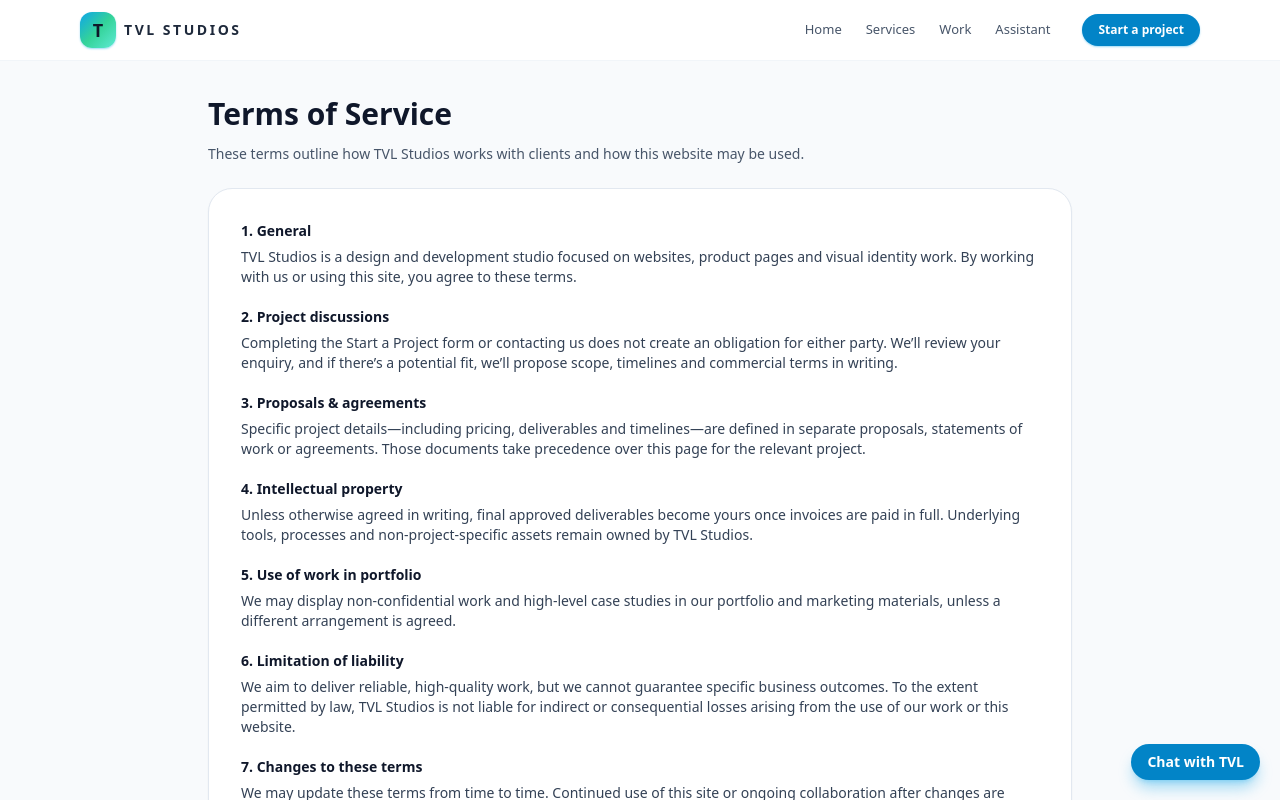
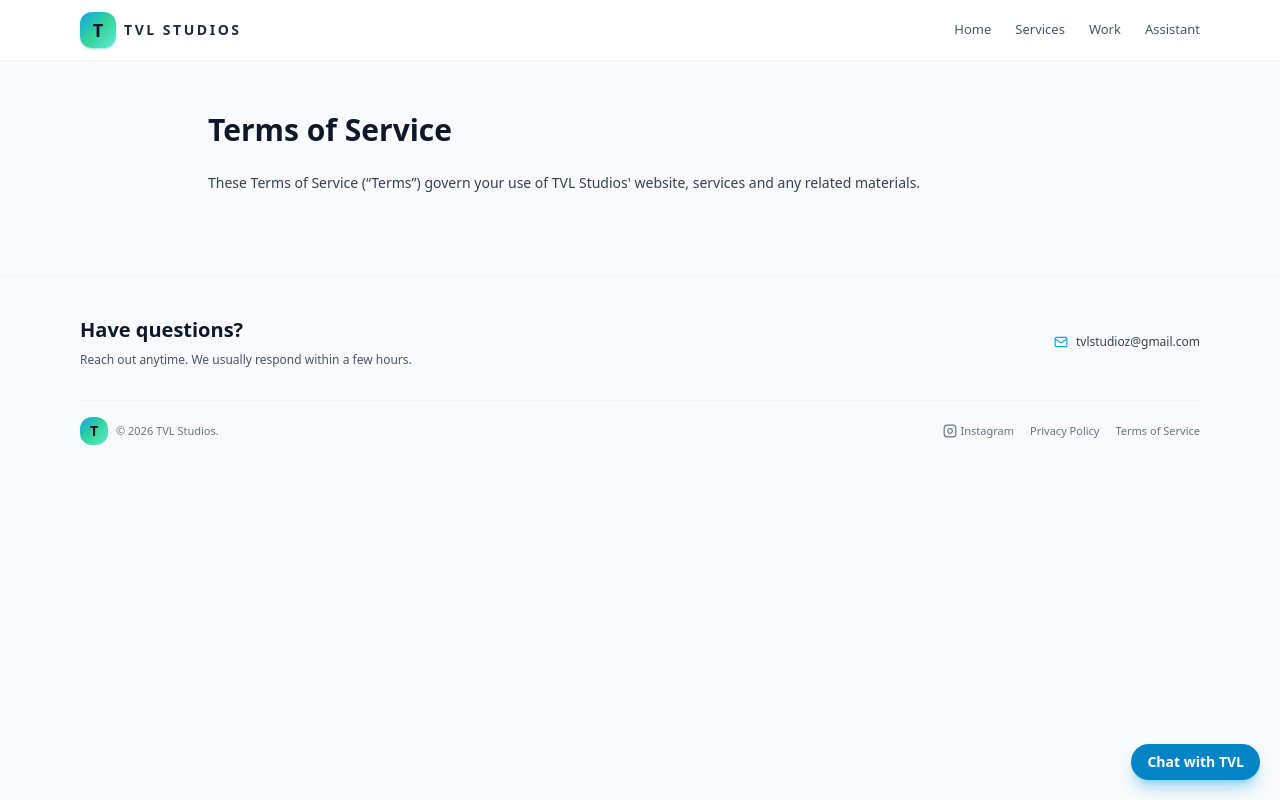
Before and after one commit to Umday-231105/tvlstudios, a Next.js app: page /terms-of-service in a window 1280 px wide. Shown: the top 800 px of the page. Built offline with nearby package versions, Linux system fonts and the light colour scheme.

Commit message:
Update page.jsx

```diff
--- a/src/app/terms-of-service/page.jsx
+++ b/src/app/terms-of-service/page.jsx
@@ -1,7 +1,6 @@
 "use client";
-
 import React, { useState, useEffect } from "react";
-import { Menu, X } from "lucide-react";
+import { Menu, X, Instagram as InstagramIcon, Mail } from "lucide-react";
 
 // ---------------- NAVBAR ----------------
 const Navbar = () => {
@@ -14,12 +13,6 @@ const Navbar = () => {
     return () => window.removeEventListener("scroll", onScroll);
   }, []);
 
-  const openAssistant = () => {
-    if (typeof window !== "undefined") {
-      window.dispatchEvent(new Event("tvl-open-assistant"));
-    }
-  };
-
   return (
     <nav
       className={`fixed top-0 left-0 right-0 z-40 transition-all duration-300 ${
@@ -29,45 +22,22 @@ const Navbar = () => {
       }`}
     >
       <div className="max-w-6xl mx-auto px-4 py-3 flex items-center justify-between">
-        {/* Logo */}
         <a href="/" className="flex items-center gap-2 group">
           <div className="w-9 h-9 rounded-xl bg-gradient-to-br from-sky-500 via-emerald-400 to-teal-300 flex items-center justify-center shadow-sm shadow-sky-500/40">
             <span className="text-slate-900 font-semibold text-lg">T</span>
           </div>
-          <span className="font-semibold text-sm tracking-[0.18em] uppercase text-slate-800 group-hover:text-slate-900">
+          <span className="font-semibold text-sm tracking-[0.18em] uppercase text-slate-800">
             TVL Studios
           </span>
         </a>
 
-        {/* Desktop nav */}
         <div className="hidden md:flex items-center gap-6 text-[13px] text-slate-600">
-          <a href="/" className="hover:text-slate-900 transition-colors">
-            Home
-          </a>
-          <a href="/#services" className="hover:text-slate-900 transition-colors">
-            Services
-          </a>
-          <a href="/#work" className="hover:text-slate-900 transition-colors">
-            Work
-          </a>
-
-          <button
-            type="button"
-            onClick={openAssistant}
-            className="hover:text-sky-600 transition-colors"
-          >
-            Assistant
-          </button>
-
-          <button
-            onClick={() => (window.location.href = "/start-project")}
-            className="ml-2 px-4 py-2 rounded-full bg-sky-600 text-white text-xs font-semibold hover:bg-sky-500 transition-all shadow-sm shadow-sky-500/40"
-          >
-            Start a project
-          </button>
+          <a href="/" className="hover:text-slate-900">Home</a>
+          <a href="/#services" className="hover:text-slate-900">Services</a>
+          <a href="/#work" className="hover:text-slate-900">Work</a>
+          <a href="/assistant" className="hover:text-blue-600">Assistant</a>
         </div>
 
-        {/* Mobile menu button */}
         <button
           className="md:hidden text-slate-800"
           onClick={() => setMobileOpen((v) => !v)}
@@ -76,45 +46,13 @@ const Navbar = () => {
         </button>
       </div>
 
-      {/* Mobile menu */}
       {mobileOpen && (
         <div className="md:hidden border-t border-slate-100 bg-white">
           <div className="max-w-6xl mx-auto px-4 py-4 flex flex-col gap-3 text-sm text-slate-800">
-            {[
-              { href: "/", label: "Home" },
-              { href: "/#services", label: "Services" },
-              { href: "/#work", label: "Work" },
-            ].map((item) => (
-              <a
-                key={item.label}
-                href={item.href}
-                onClick={() => setMobileOpen(false)}
-                className="py-1"
-              >
-                {item.label}
-              </a>
-            ))}
-
-            <button
-              type="button"
-              className="text-left py-1"
-              onClick={() => {
-                setMobileOpen(false);
-                openAssistant();
-              }}
-            >
-              Assistant
-            </button>
-
-            <button
-              onClick={() => {
-                setMobileOpen(false);
-                window.location.href = "/start-project";
-              }}
-              className="mt-2 px-4 py-2 rounded-full bg-sky-600 text-white text-xs font-semibold"
-            >
-              Start a project
-            </button>
+            <a href="/" onClick={() => setMobileOpen(false)}>Home</a>
+            <a href="/#services" onClick={() => setMobileOpen(false)}>Services</a>
+            <a href="/#work" onClick={() => setMobileOpen(false)}>Work</a>
+            <a href="/assistant" onClick={() => setMobileOpen(false)}>Assistant</a>
           </div>
         </div>
       )}
@@ -122,112 +60,73 @@ const Navbar = () => {
   );
 };
 
-// ---------------- PAGE ----------------
-export default function TermsOfServicePage() {
+// ---------------- FOOTER ----------------
+const Footer = () => (
+  <footer className="w-full border-t border-slate-100 bg-slate-50 py-10">
+    <div className="max-w-6xl mx-auto px-4">
+      <div className="flex flex-col md:flex-row md:items-center md:justify-between gap-6 mb-8">
+        <div>
+          <h2 className="text-lg md:text-xl font-semibold mb-2 text-slate-900">
+            Have questions?
+          </h2>
+          <p className="text-xs text-slate-600 max-w-md">
+            Reach out anytime. We usually respond within a few hours.
+          </p>
+        </div>
+        <div className="flex flex-col items-start md:items-end gap-2 text-xs text-slate-700">
+          <div className="flex items-center gap-2">
+            <Mail className="w-3.5 h-3.5 text-sky-500" />
+            <span>tvlstudioz@gmail.com</span>
+          </div>
+        </div>
+      </div>
+
+      <div className="flex flex-col md:flex-row md:items-center md:justify-between gap-4 text-[11px] text-slate-500 border-t border-slate-100 pt-4">
+        <div className="flex items-center gap-2">
+          <div className="w-7 h-7 rounded-xl bg-gradient-to-br from-sky-500 via-emerald-400 to-teal-300 flex items-center justify-center">
+            <span className="text-slate-900 text-sm font-semibold">T</span>
+          </div>
+          <span>© 2026 TVL Studios.</span>
+        </div>
+        <div className="flex items-center gap-4">
+          <a
+            href="https://www.instagram.com/tvlstudios.xyz/"
+            className="flex items-center gap-1 hover:text-slate-700"
+          >
+            <InstagramIcon className="w-3.5 h-3.5" />
+            Instagram
+          </a>
+
+          <a href="/privacy-policy" className="hover:text-slate-700">
+            Privacy Policy
+          </a>
+          <a href="/terms-of-service" className="hover:text-slate-700">
+            Terms of Service
+          </a>
+        </div>
+      </div>
+    </div>
+  </footer>
+);
+
+// ---------------- PAGE CONTENT ----------------
+export default function TermsPage() {
   return (
     <div className="min-h-screen bg-slate-50 text-slate-900">
       <Navbar />
 
-      <main className="pt-24 pb-16 max-w-4xl mx-auto px-4">
-        <h1 className="text-2xl md:text-3xl font-semibold mb-3">
-          Terms of Service
-        </h1>
-        <p className="text-sm text-slate-600 mb-6">
-          These terms outline how TVL Studios works with clients and how this
-          website may be used.
+      <main className="max-w-4xl mx-auto px-4 pt-28 pb-16">
+        <h1 className="text-3xl font-semibold mb-6">Terms of Service</h1>
+
+        <p className="text-sm text-slate-700 leading-relaxed mb-4">
+          These Terms of Service (“Terms”) govern your use of TVL Studios'
+          website, services and any related materials.
         </p>
 
-        <div className="rounded-3xl bg-white border border-slate-200 shadow-sm p-6 md:p-8 text-sm text-slate-700 space-y-5">
-          <section>
-            <h2 className="font-semibold mb-1.5 text-slate-900">1. General</h2>
-            <p>
-              TVL Studios is a design and development studio focused on websites,
-              product pages and visual identity work. By working with us or
-              using this site, you agree to these terms.
-            </p>
-          </section>
+        {/* Add your ToS text... */}
+      </main>
 
-          <section>
-            <h2 className="font-semibold mb-1.5 text-slate-900">
-              2. Project discussions
-            </h2>
-            <p>
-              Completing the Start a Project form or contacting us does not
-              create an obligation for either party. We’ll review your enquiry,
-              and if there’s a potential fit, we’ll propose scope, timelines and
-              commercial terms in writing.
-            </p>
-          </section>
-
-          <section>
-            <h2 className="font-semibold mb-1.5 text-slate-900">
-              3. Proposals & agreements
-            </h2>
-            <p>
-              Specific project details—including pricing, deliverables and
-              timelines—are defined in separate proposals, statements of work or
-              agreements. Those documents take precedence over this page for the
-              relevant project.
-            </p>
-          </section>
-
-          <section>
-            <h2 className="font-semibold mb-1.5 text-slate-900">
-              4. Intellectual property
-            </h2>
-            <p>
-              Unless otherwise agreed in writing, final approved deliverables
-              become yours once invoices are paid in full. Underlying tools,
-              processes and non‑project‑specific assets remain owned by TVL
-              Studios.
-            </p>
-          </section>
-
-          <section>
-            <h2 className="font-semibold mb-1.5 text-slate-900">
-              5. Use of work in portfolio
-            </h2>
-            <p>
-              We may display non‑confidential work and high‑level case studies
-              in our portfolio and marketing materials, unless a different
-              arrangement is agreed.
-            </p>
-          </section>
-
-          <section>
-            <h2 className="font-semibold mb-1.5 text-slate-900">
-              6. Limitation of liability
-            </h2>
-            <p>
-              We aim to deliver reliable, high‑quality work, but we cannot
-              guarantee specific business outcomes. To the extent permitted by
-              law, TVL Studios is not liable for indirect or consequential
-              losses arising from the use of our work or this website.
-            </p>
-          </section>
-
-          <section>
-            <h2 className="font-semibold mb-1.5 text-slate-900">
-              7. Changes to these terms
-            </h2>
-            <p>
-              We may update these terms from time to time. Continued use of this
-              site or ongoing collaboration after changes are published means
-              you accept the updated version.
-            </p>
-          </section>
-
-          <section>
-            <h2 className="font-semibold mb-1.5 text-slate-900">
-              8. Contact
-            </h2>
-            <p>
-              If you have questions about these terms or a specific project,
-              reach us at <span className="font-medium">tvlstudioz@gmail.com</span>.
-            </p>
-          </section>
-        </div>
-      </main>
+      <Footer />
     </div>
   );
 }
```
